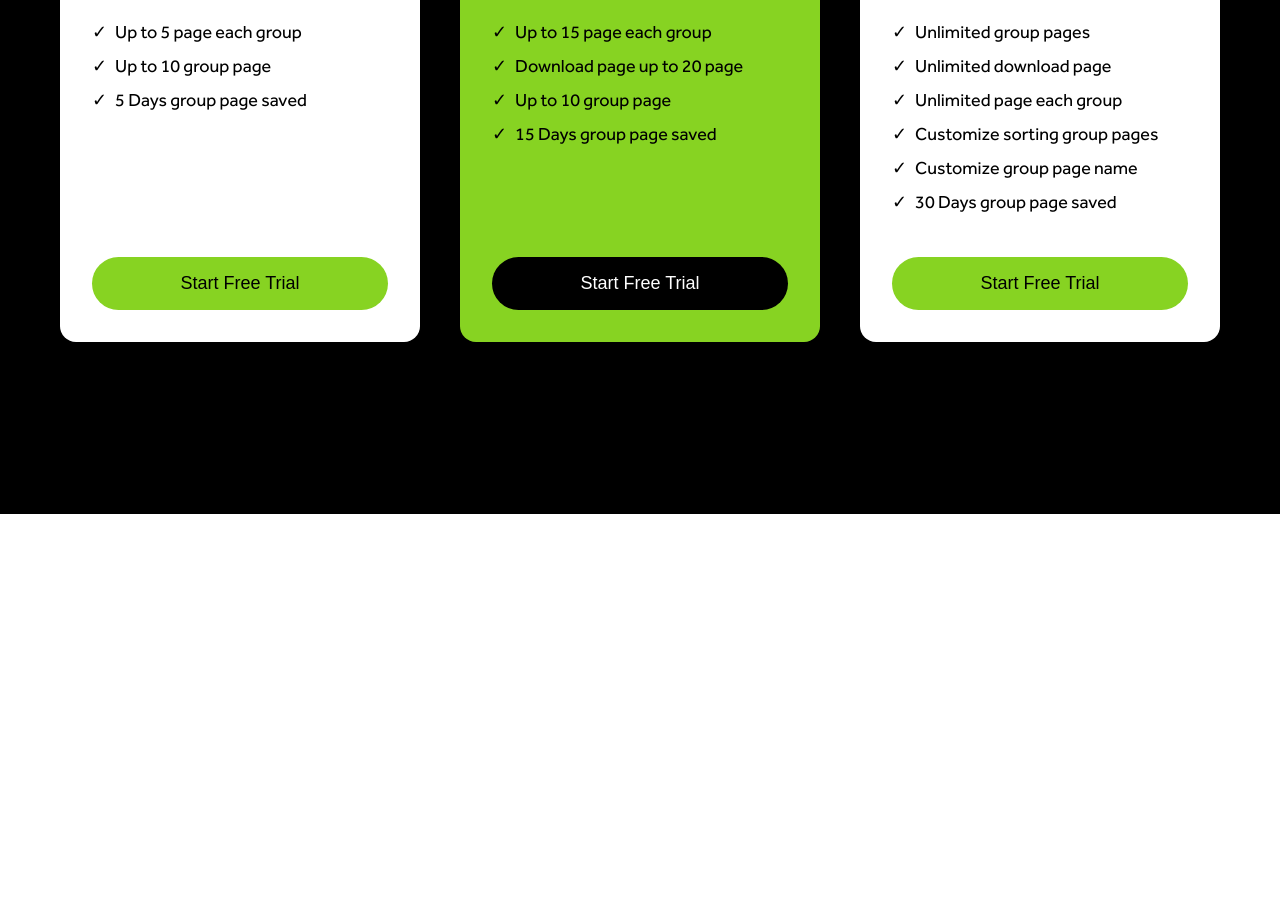
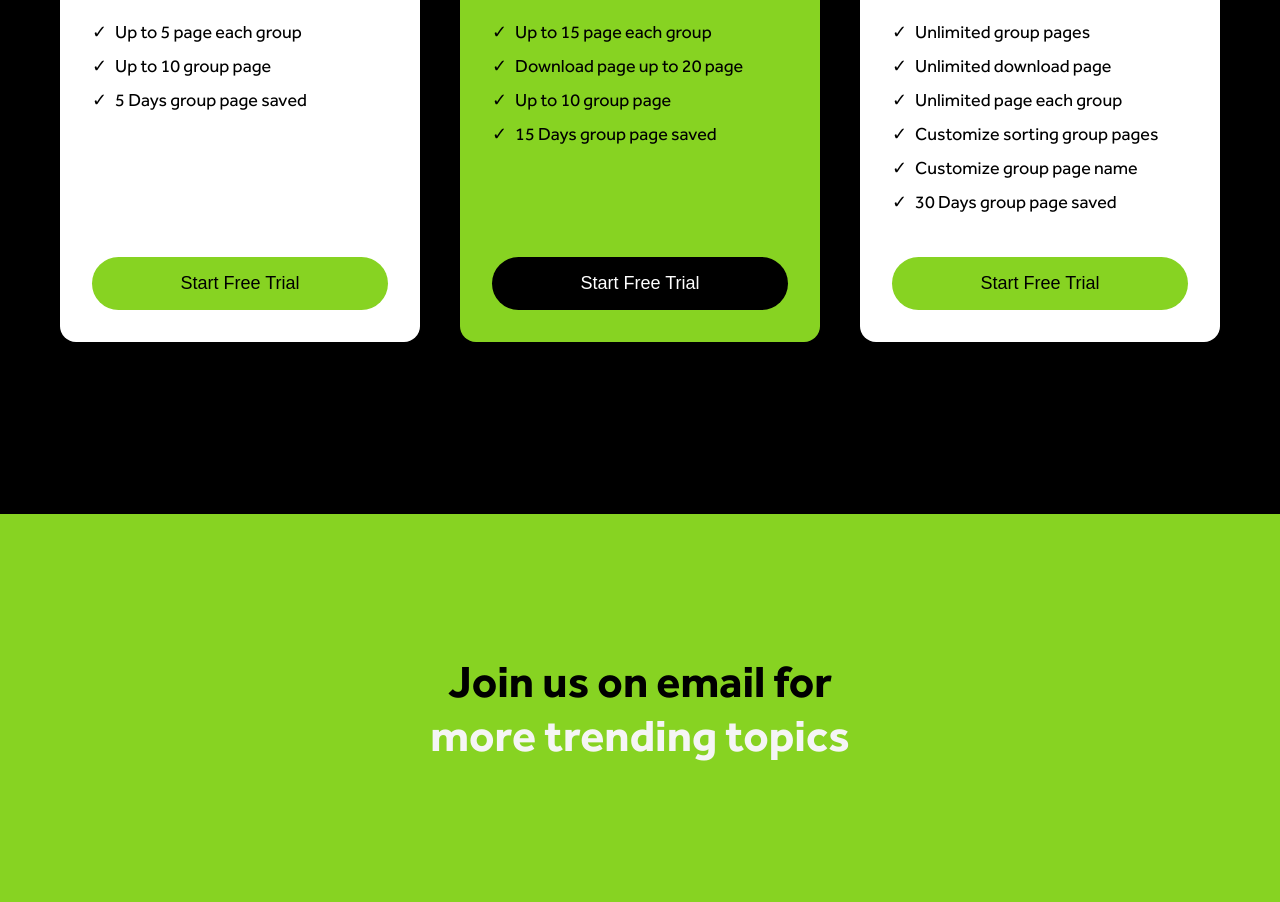
Before and after one commit to cremirdevio/findtrend, a plain HTML site: page index.html in a window 1280 px wide. Shown: the part 5132-6034 px from the top of the page. Before the commit the page ends 5646 px from the top, so only its background shows below. Drawn offline with Linux system fonts and the light colour scheme.

Commit message:
Newsletter Section implemented

```diff
--- a/index.html
+++ b/index.html
@@ -208,6 +208,12 @@
       </div>
 
     </section>
+
+    <!-- Newsletter Section -->
+    <section class="newsletter">
+      <p class="main_tittle">Join us on email for</p>
+      <p class="main_tittle main_tittle--grey">more trending topics</p>
+    </section>
   </div>
 </body>
 </html>
--- a/style.css
+++ b/style.css
@@ -101,6 +101,17 @@ html {
   rotate: -80deg;
   margin-left: 45px;
   order: 0
+}
+
+.main_tittle {
+  color: var(--black);
+  font-size: 2.5rem;
+  font-weight: bold;
+  text-align: center;
+}
+
+.main_tittle--grey {
+  color: var(--grey-3);
 }
 
 /* End of General Styles */
@@ -481,3 +492,15 @@ html {
   margin-top: auto;
   cursor: pointer;
 }
+
+/* End of Platforms Section */
+
+/* Newsletter Section */
+.newsletter {
+  padding: 140px;
+  display: flex;
+  justify-content: center;
+  align-items: center;
+  flex-direction: column;
+  background-color: var(--green-2);
+}
```
